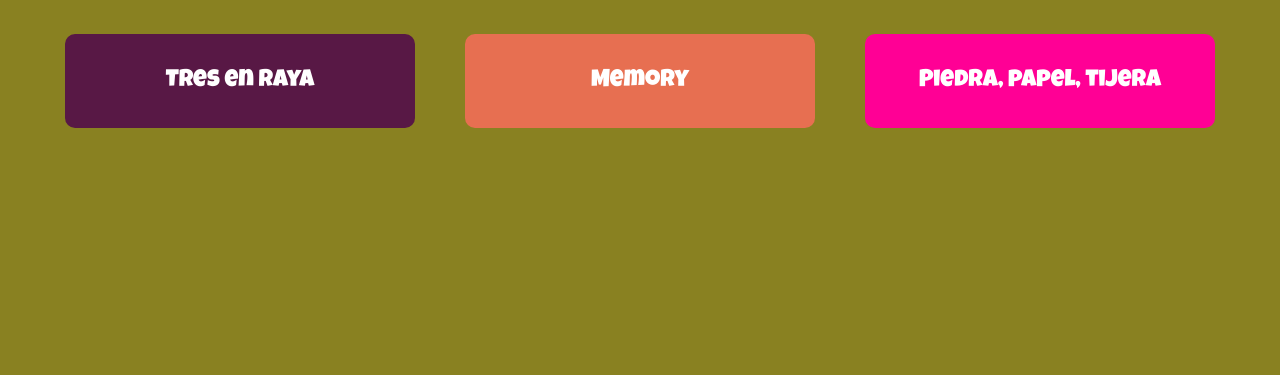
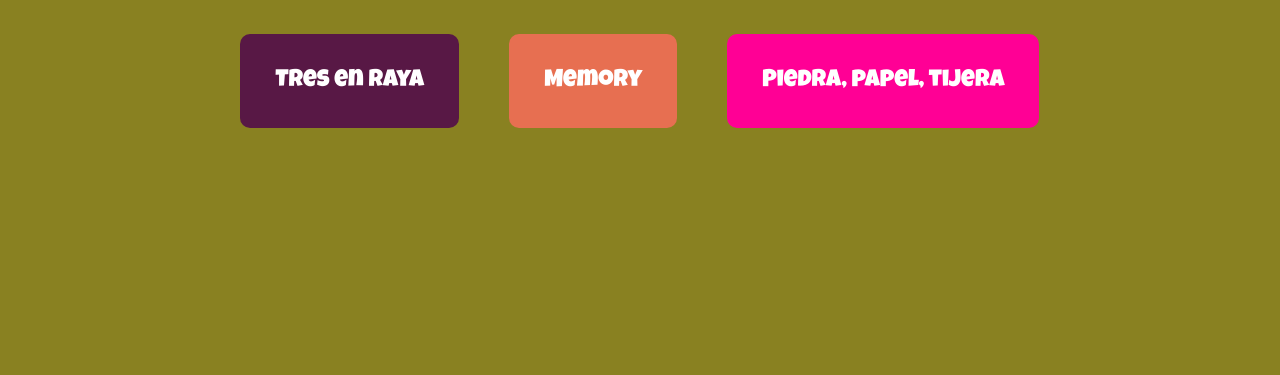
Before and after one commit to Miterracita/Curso-Rock-The-Code, a plain HTML site: page Proyecto 5 - Juegos/index.html in a window 1280 px wide. Shown: the part 425-800 px from the top of the page. Drawn offline with Linux system fonts and the light colour scheme.

Commit message:
ajuste index

```diff
--- a/Proyecto 5 - Juegos/styles.css
+++ b/Proyecto 5 - Juegos/styles.css
@@ -62,7 +62,7 @@ h2 {
     padding: 35px;
     cursor: pointer;
     background-color: var(--background-two);
-    min-width: 350px;
+    /* min-width: 350px; */
     transition: all 1s ease;
 }
 .tres-en-raya:hover {
@@ -77,7 +77,7 @@ h2 {
     padding: 35px;
     cursor: pointer;
     background-color: var(--background-three);
-    min-width: 350px;
+    /* min-width: 350px; */
     transition: all 1s ease;
 }
 .memory:hover {
@@ -92,7 +92,7 @@ h2 {
     padding: 35px;
     cursor: pointer;
     background-color: var(--background-four);
-    min-width: 350px;
+    /* min-width: 350px; */
     transition: all 1s ease;
 }
 .ppt:hover {
```
